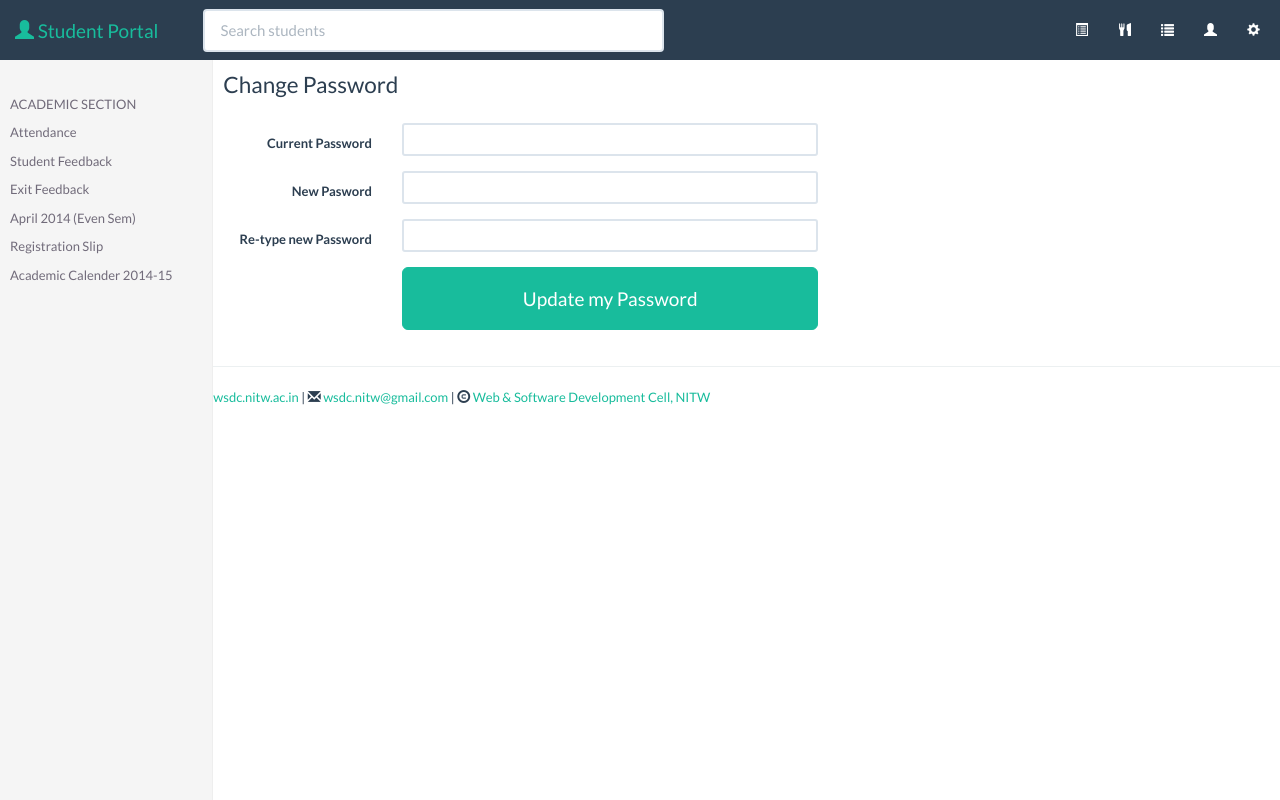
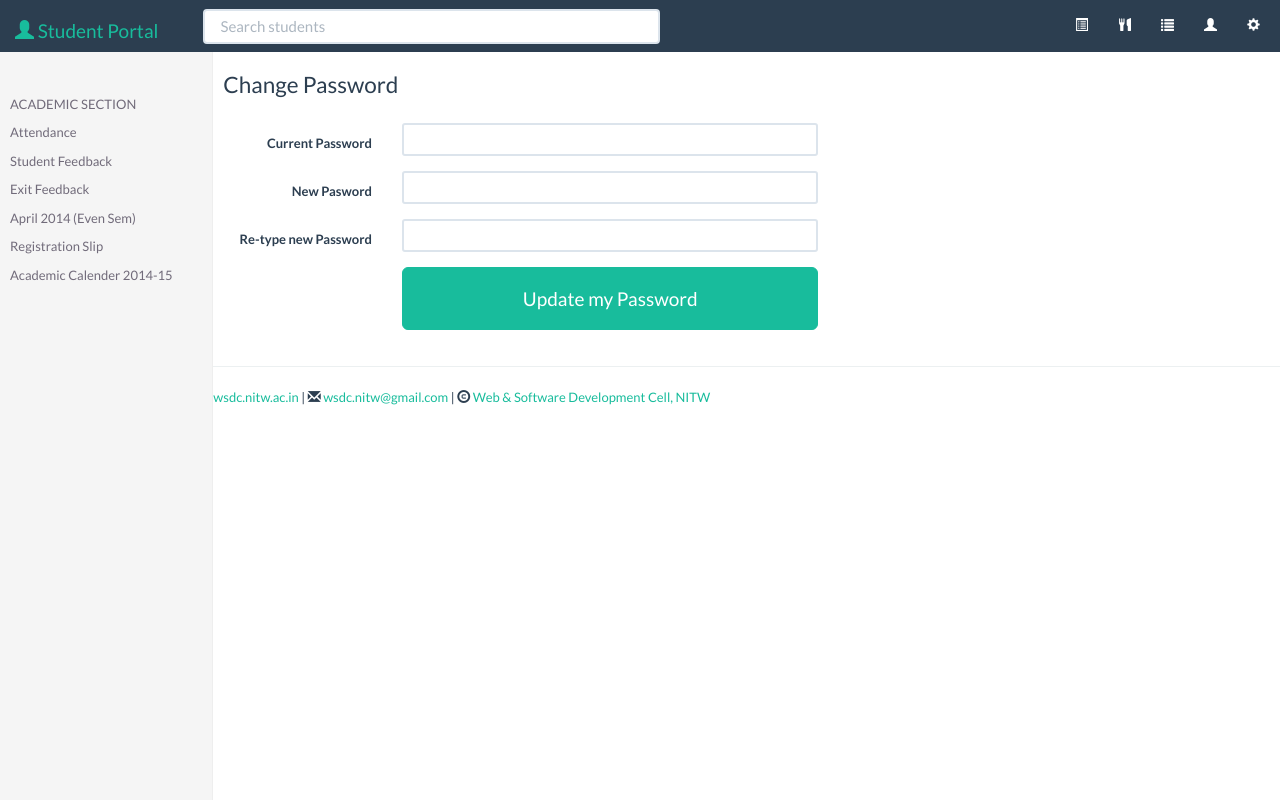
Before and after one commit to saumyajitdey69/student-portal, a CodeIgniter app: page /auth/changepasswd in a window 1280 px wide. Run offline with CodeIgniter, Linux system fonts and the light colour scheme; some libraries are stand-ins or nearby versions.

Commit message:
search bar: css modifications

```diff
--- a/application/modules/audit/controllers/audit.php
+++ b/application/modules/audit/controllers/audit.php
@@ -37,7 +37,7 @@ class Audit extends MX_Controller {
 		$data['title'] = "Audit | Home";
 		$data['current_section'] = 'audit';
 		$data['current_page'] = "home";
-		$data['title'] = 'Academic Audit ';
+		$data['title'] = 'Student Portal | Academic Section ';
 		$this->_render_page('audit/home', $data);
 	}
 
--- a/application/views/base/header.php
+++ b/application/views/base/header.php
@@ -48,7 +48,7 @@
 						<form onsubmit="return false;" class="navbar-form" role="search" style="width:100%">
 							<div class="right-inner-addon ">
 								<i class="icon-search"></i>
-								<input type="search" class="form-control" placeholder="Search students" id="search-item-input" oninput="OnInput(this.value)" autocomplete="off" name="search-item" style="width:100%">
+								<input type="search" class="form-control search-bar" placeholder="Search students" id="search-item-input" oninput="OnInput(this.value)" autocomplete="off" name="search-item" style="width:99%">
 							</div>
 							<div class="list-group" id="search-item-output" style="position:absolute; width:450px; box-sizing:border-box">
 								<!-- <a href="#" class="list-group-item">Item 1</a>
@@ -58,7 +58,6 @@
 								<a href="#" class="list-group-item">Item 3</a> -->
 							</div>
 						</form>
-
 					</div>
 					<ul class="nav navbar-nav">
 
--- a/assets/css/offcanvas.css
+++ b/assets/css/offcanvas.css
@@ -434,3 +434,18 @@ body {
     padding: 10px 12px;
     pointer-events: none;
 }
+.search-bar{
+  height: 35px;
+}
+
+#search-item-output{
+  border-radius: 5px;
+  border: 1px solid silver;
+  display: none;
+}
+
+.navbar{
+  min-height: 50px;
+  height: 52px;
+}
+.navbar-nav > li > a {padding-top:15px !important; padding-bottom:15px !important;}
--- a/assets/js/offcanvas.js
+++ b/assets/js/offcanvas.js
@@ -4,6 +4,12 @@
 
 	function clearSearchResult () {
 		$('#search-item-output').html("");
+		$('#search-item-output').hide();
+	}
+
+	function showSearchResult () {
+		$('#search-item-output').html("");
+		$('#search-item-output').show();
 	}
 
 	function OnInput(value){
@@ -18,12 +24,15 @@
 	};
 
 	function formatSearchData(data, textStatus, XMLHttpRequest) {
-		$('#search-item-output').html("");
+
 		var searchResult = JSON.parse(data);
+		if(searchResult.length > 0){
+			showSearchResult();
+		}
 		// console.log(searchResult)
 		for (var i = searchResult.length - 1; i >= 0; i--) {
 			// console.log(searchResult[i]['name'])
-			item = '<a href="#" class="list-group-item">'+toTitleCase(searchResult[i]['name'])+'</a>'
+			item = '<a href="'+searchResult[i]["username"]+'" class="list-group-item">'+toTitleCase(searchResult[i]['name'])+'</a>'
 			$('#search-item-output').append(item);
 		};
 	}
```
Also changed, not shown: application/modules/message/controllers/message.php (+8 -8 lines).
